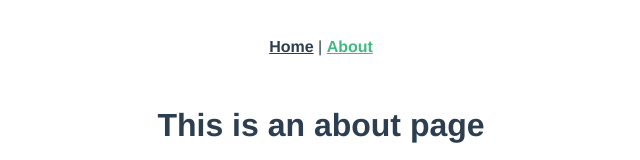
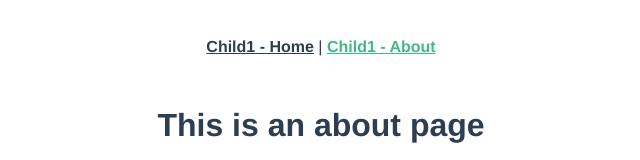
Before and after one commit to zhouhuafei/hello-world_qiankun-app-child1-vue2, a Vue app: page /about in a window 1280 px wide. Shown: the top 160 px of the page, without its empty margins (319-959 px from the left). Built offline with nearby package versions, Linux system fonts and the light colour scheme.

Commit message:
feat: 🎸 微前端 - qiankuan - child1

```diff
--- a/src/App.vue
+++ b/src/App.vue
@@ -1,8 +1,8 @@
 <template>
   <div id="app">
     <div id="nav">
-      <router-link to="/">Home</router-link> |
-      <router-link to="/about">About</router-link>
+      <router-link to="/">Child1 - Home</router-link> |
+      <router-link to="/about">Child1 - About</router-link>
     </div>
     <router-view/>
   </div>
--- a/src/main.js
+++ b/src/main.js
@@ -14,7 +14,7 @@ function render (props = {}) {
   const { container } = props
   router = new VueRouter({
     // base: process.env.BASE_URL,
-    base: window.__POWERED_BY_QIANKUN__ ? '/child1/' : '/',
+    base: window.__POWERED_BY_QIANKUN__ ? '/child1' : '/',
     mode: 'history',
     routes
   })
@@ -31,12 +31,28 @@ if (!window.__POWERED_BY_QIANKUN__) {
   render()
 }
 
+function storeTest (props) {
+  props.onGlobalStateChange &&
+  props.onGlobalStateChange(
+    (value, prev) => console.log(`[onGlobalStateChange - ${props.name}]:`, value, prev),
+    true
+  )
+  props.setGlobalState &&
+  props.setGlobalState({
+    ignore: props.name,
+    user: {
+      name: props.name
+    }
+  })
+}
+
 export async function bootstrap () {
   console.log('[vue] vue app bootstraped')
 }
 
 export async function mount (props) {
   console.log('[vue] props from main framework', props)
+  storeTest(props)
   render(props)
 }
 
--- a/vue.config.js
+++ b/vue.config.js
@@ -10,7 +10,7 @@ module.exports = {
   configureWebpack: {
     output: {
       library: `${name}-[name]`,
-      libraryTarget: 'umd', // 把微应用打包成 umd 库格式
+      libraryTarget: 'umd', // 把子应用打包成 umd 库格式
       jsonpFunction: `webpackJsonp_${name}`
     }
   }
```
